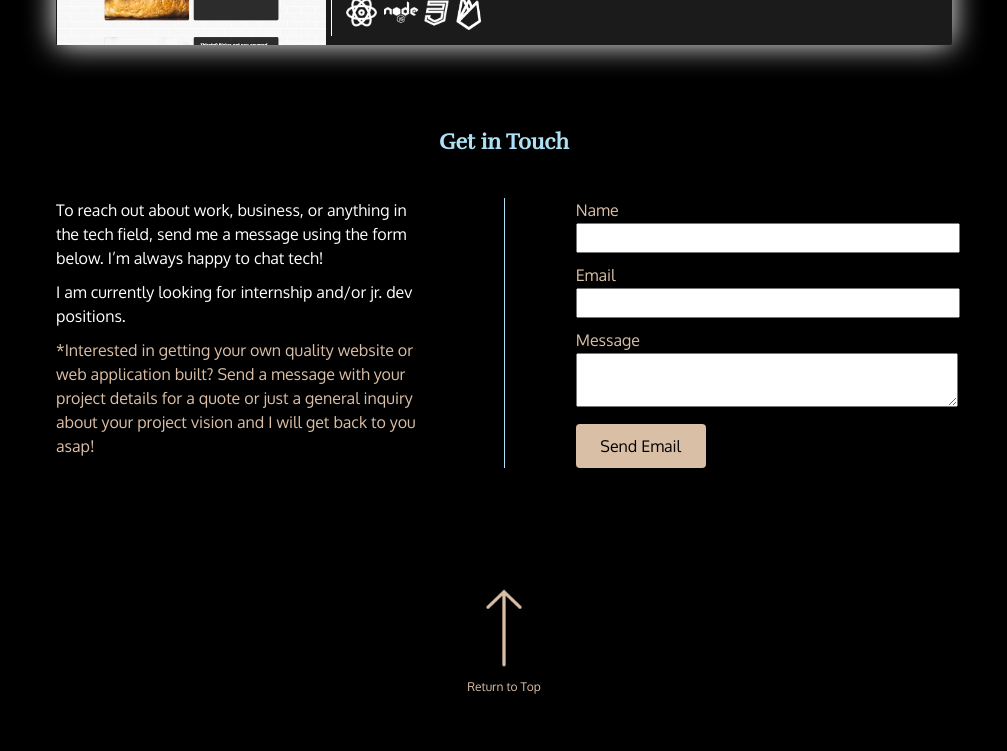
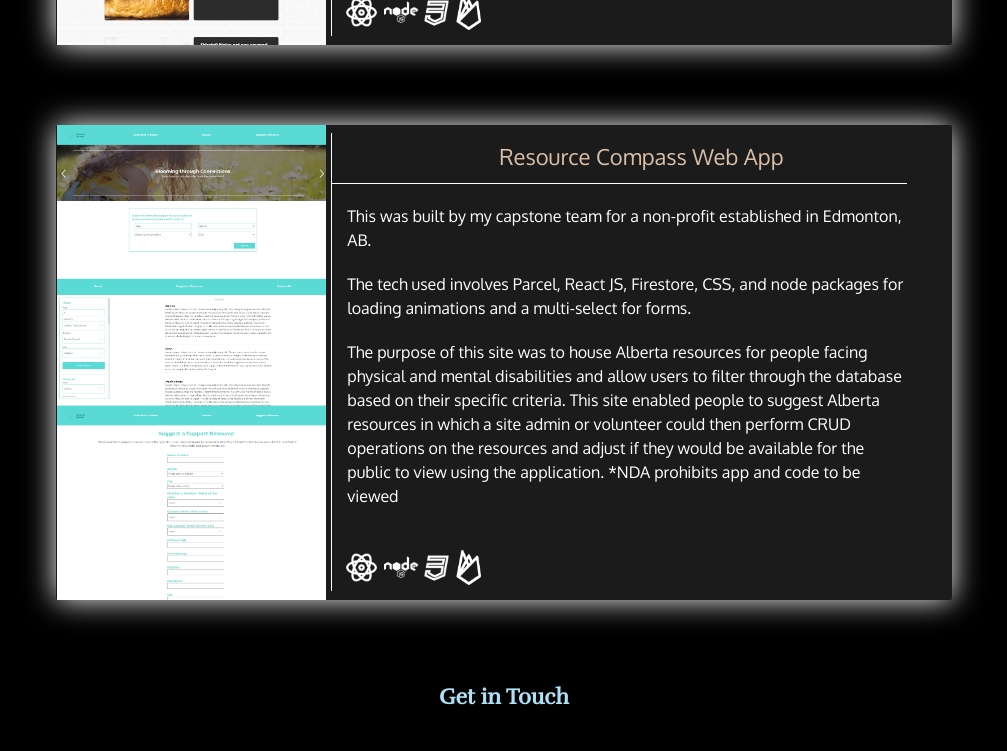
Before and after one commit to JaredJ13/jj-design---development, a React (Vite) app in the folder jj-design-and-development/: page / in a window 1280 px wide. Shown: the part 1718-2469 px from the top of the page, without its empty margins (136-1143 px from the left). Built offline with nearby package versions, Linux system fonts and the light colour scheme.

Commit message:
Added new project card, modified write up

```diff
--- a/jj-design-and-development/src/components/AboutMe.jsx
+++ b/jj-design-and-development/src/components/AboutMe.jsx
@@ -43,7 +43,7 @@ export default function AboutMe() {
                     <AboutIcon src={ProgrammingIcon} alt='Desktop monitor with coding icon' />
                     <AboutParagraph>
                         <p>
-                            Hi, my name is Jared Jahnke. I'm a front-end developer who has completed a two-year computer software development diploma with honors from the Northern Alberta Institute of Technology and have developed a small, but serious, arsenal of coding skills.<br /><br /> Since I was young I have always been enchanted by the idea of how lines of code can be used to produce pretty much anything you can imagine; I attempted to teach myself online a few times throughout my teenage years but, due to the vast amount of technologies available, I had trouble finding the best place to start. I explored a few different fields after highschool but was eventually drawn back to my strong desire to become a developer and I have no regrets, this is my passion! I am consistently sharpening my skills and looking to learn further and grow as a developer.
+                            Hi, my name is Jared Jahnke. I'm a junior developer who has completed a two-year computer software development diploma with honors from the Northern Alberta Institute of Technology and have developed a small, but serious, arsenal of coding skills. I enjoy working with Javascript, React, and Node the most, but am interested in any format of coding.<br /><br /> Since I was young I have always been enchanted by the idea of how lines of code can be used to produce pretty much anything you can imagine; I attempted to teach myself online a few times throughout my teenage years but, due to the vast amount of technologies available, I had trouble finding the best place to start. I explored a few different fields after highschool but was eventually drawn back to my strong desire to become a developer and I have no regrets, this is my passion! I am consistently sharpening my skills and looking to learn further and grow as a developer.
                         </p>
                     </AboutParagraph>
                     <Flex>
@@ -53,7 +53,7 @@ export default function AboutMe() {
                     </Flex>
                     <AboutParagraph>
                         <p>
-                            Outside of coding I enjoy a variety of hobbies such as lifting heavy objects in the gym, playing an assortment of competitive/strategic games like chess and Rainbow Six Siege, and listening to music (Zach Bryan is on shuffle right now) and playing music (currently teaching myself guitar!).
+                            Outside of coding, I enjoy a variety of hobbies such as lifting heavy objects in the gym, hiking, fishing, playing an assortment of competitive/strategic games like chess and Rainbow Six Siege, and listening to music (Zach Bryan is on shuffle right now) and playing music (currently teaching myself guitar!).
                         </p>
                     </AboutParagraph>
                     <H3>- Skills -</H3>
--- a/jj-design-and-development/src/components/Projects.jsx
+++ b/jj-design-and-development/src/components/Projects.jsx
@@ -1,4 +1,4 @@
-import { Container, H2TitleContainer, InnerContainer, H2, Card, Flex, H3ProjectsExtend, FlexProjectsExtend } from "../styles/styled-components/all-styled-components";
+import { Container, H2TitleContainer, InnerContainer, H2, Card, Flex, H3ProjectsExtend, FlexProjectsExtend, ResourceProjectCardExtend, InnerContainerProjectsExtend } from "../styles/styled-components/all-styled-components";
 
 // icon imports
 import ReactIcon from '../assets/white-icons/icons8-react-native-100.png';
@@ -8,13 +8,13 @@ import FirebaseIcon from '../assets/white-icons/icons8-firebase-100.png';
 
 // img imports
 import HazzardCountyProject from '../assets/hazzard-county-project/hazzard-project-combined.jpg'
-
+import ResourceCompassProject from '../assets/resource-compass-project/resource-compass-combined.jpg'
 
 export default function Projects() {
     return (
         <>
             <Container>
-                <InnerContainer>
+                <InnerContainerProjectsExtend>
                     <H2TitleContainer>
                         <H2 id="projects">Projects</H2>
                     </H2TitleContainer>
@@ -52,7 +52,38 @@ export default function Projects() {
                             </div>
                         </FlexProjectsExtend>
                     </Card>
-                </InnerContainer>
+                    <ResourceProjectCardExtend>
+                        <FlexProjectsExtend>
+                            <div className="left-side">
+                                <a><img src={ResourceCompassProject} alt="Resource compass web-app overview" /></a>
+                            </div>
+                            <div className="mini-div"></div>
+                            <div className="right-side">
+                                <H3ProjectsExtend margin='1.5rem 0 1rem 0' fontWeight='500'>Resource Compass Web App</H3ProjectsExtend>
+                                <div className="right-p-container">
+                                    <p>
+                                        This was built by my capstone team for a non-profit established in Edmonton, AB.
+                                    </p>
+                                    <p>
+                                        The tech used involves Parcel, React JS, Firestore, CSS,
+                                        and node packages for loading animations and a multi-select for forms.
+                                    </p>
+                                    <p>
+                                        The purpose of this site was to house Alberta resources for people facing physical and mental disabilities and allow users to filter through the database based on their specific criteria. This site enabled people to suggest Alberta resources in which a site admin or volunteer could then perform CRUD operations on the resources and adjust if they would be available for the public to view using the application. *NDA prohibits app and code to be viewed
+                                    </p>
+                                </div>
+                                <div className="right-icon-container">
+                                    <Flex justifyContent='start' margin='0 0 0 1.2rem'>
+                                        <img className='icon' src={ReactIcon} alt='ReactJS icon' />
+                                        <img className='icon node-icon' src={NodeJSIcon} alt='NodeJS icon' />
+                                        <img className='icon' src={CssIcon} alt='CSS3 icon' />
+                                        <img className='icon firebase-icon' src={FirebaseIcon} alt='Google Firebase icon' />
+                                    </Flex>
+                                </div>
+                            </div>
+                        </FlexProjectsExtend>
+                    </ResourceProjectCardExtend>
+                </InnerContainerProjectsExtend>
             </Container>
         </>
     )
--- a/jj-design-and-development/src/styles/styled-components/all-styled-components.jsx
+++ b/jj-design-and-development/src/styles/styled-components/all-styled-components.jsx
@@ -176,6 +176,12 @@ export const InnerContainer = styled.div`
     @media only screen and (max-width:625px){
         width: 85%;
     }
+`
+
+export const InnerContainerProjectsExtend = styled(InnerContainer)`
+@media only screen and (max-width:625px){
+    padding-bottom: 45rem;
+}
 `
 
 // *********Flex Components*********
@@ -451,6 +457,16 @@ export const Card = styled.div`
     }
 `
 
+export const ResourceProjectCardExtend = styled(Card)`
+    height: 475px;
+    margin-top: 8rem;
+
+    .right-side, .left-side{
+        height: 475px;
+    }
+
+`
+
 export const H3ProjectsExtend = styled(H3)`
     @media only screen and (max-width: 768px){
         font-size: 18px;
```
Also changed, not shown: jj-design-and-development/src/assets/resource-compass-project/resource-compass-combined.jpg (added).
